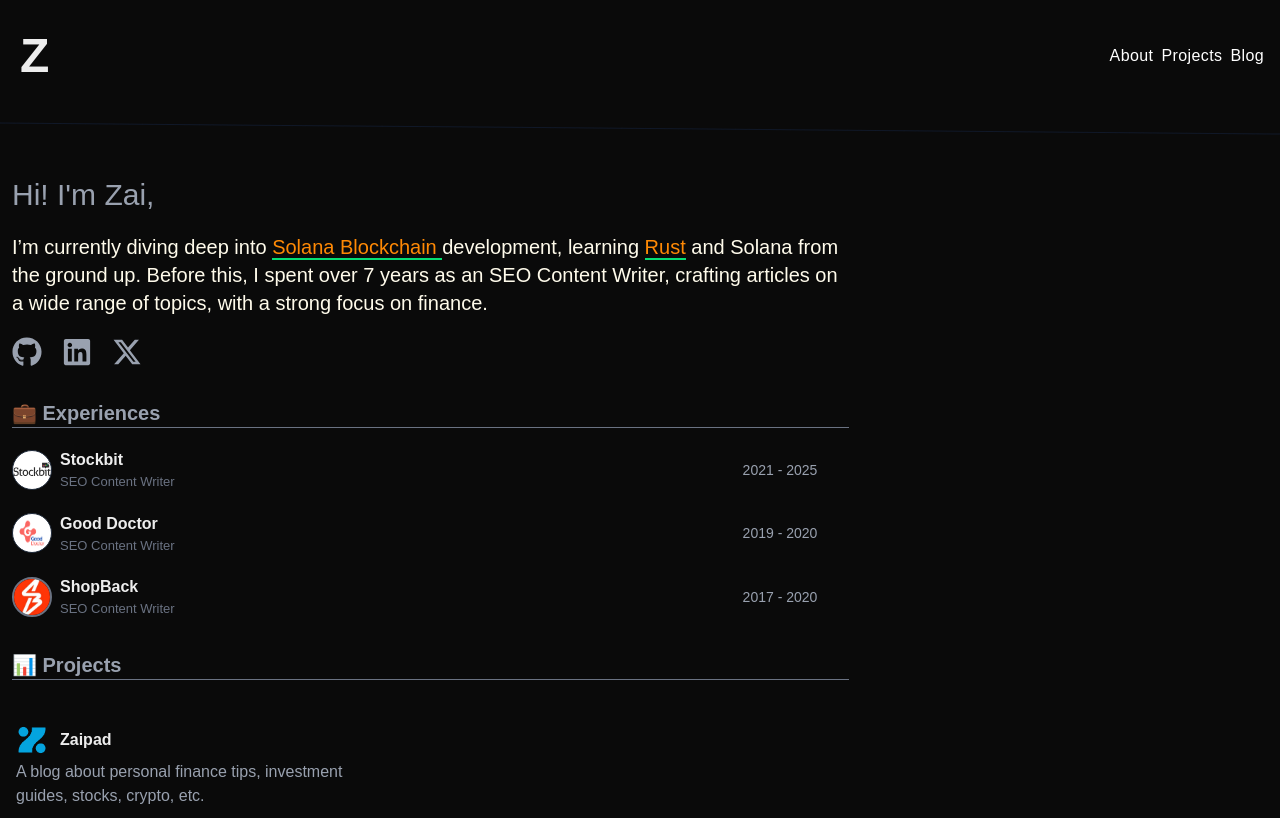
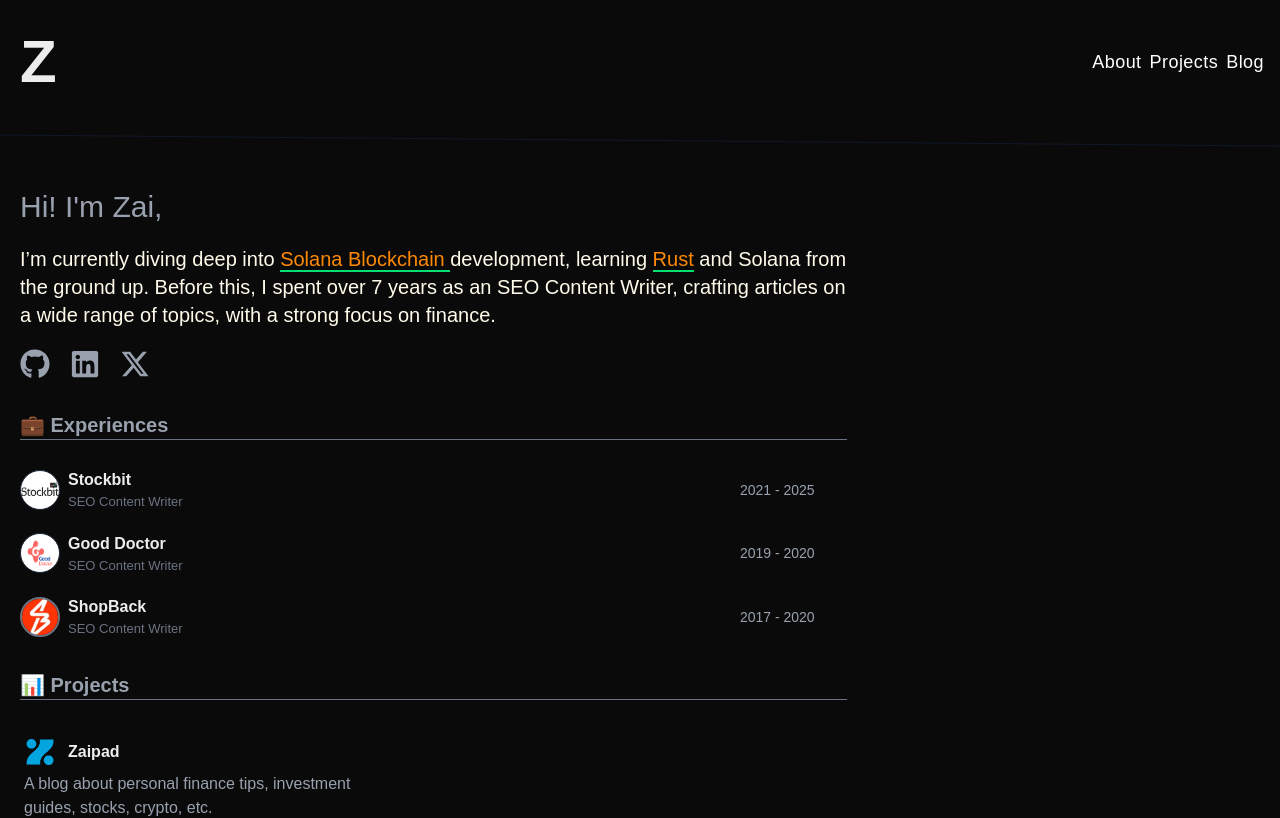
Before and after one commit to zaialamm/personal-site, a Next.js app: page / in a window 1280 px wide. Shown: the top 818 px of the page. Built offline with nearby package versions, Linux system fonts and the light colour scheme.

Commit message:
fix: layout

```diff
--- a/src/app/layout.tsx
+++ b/src/app/layout.tsx
@@ -16,7 +16,7 @@ export default function Layout({children}: {children: React.ReactNode }) {
         className= {`antialiased flex flex-col min-h-screen` }
       >
       <Header />
-      <main className="flex-grow container mx-auto px-3">
+      <main className="flex-grow container mx-auto">
        {children}
        </main>
       <Footer />
--- a/src/app/page.tsx
+++ b/src/app/page.tsx
@@ -9,7 +9,7 @@ import z from "@/../public/img/zaipad.png";
 
 export default function Home() {
   return (
-    <div className="my-8">
+    <div className="my-8 px-5">
       <h1 className="text-3xl text-gray-400 font-light">Hi! I'm Zai, </h1>
 
       <p className="text-amber-50 my-5 lg:text-xl lg:w-2/3">
@@ -27,7 +27,7 @@ export default function Home() {
         💼 Experiences
         </h2>
 
-      <div className="flex space-between items-center w-sm md:w-2/3 mt-5 pr-8">
+      <div className="flex space-between items-center w-sm md:w-2/3 mt-7 pr-8">
       <Image src={sb} alt="logo Stockbit" width="52" height="52"
       className=" bg-white rounded-full w-10 h-10 border border-gray-800"
       >
@@ -67,7 +67,7 @@ export default function Home() {
         📊 Projects
         </h2>
 
-      <div className="py-5 hover:border-1 hover:rounded-2xl hover:border-orange-400 w-sm sm:2/3 mt-5">
+      <div className="py-3 hover:border-1 hover:rounded-2xl hover:border-orange-400 w-sm sm:2/3 mt-5">
 
       <div className="flex items-center">
       <Image src={z} alt="logo Zaipad" width="52" height="52"
--- a/src/components/core/Header.tsx
+++ b/src/components/core/Header.tsx
@@ -4,10 +4,10 @@ import Link from "next/link";
 
 export default function Header() {
     return (
-      <>
+      <header className="container mx-auto">
       <div className="flex justify-between items-center pl-5 pr-2 py-8">
 
-        <div className="text-5xl font-semibold flex justify-center">
+        <div className="text-4xl font-semibold flex justify-center sm:text-5xl md:text-6xl">
           <Link href="/" className="">
             Z
           </Link>
@@ -24,7 +24,7 @@ export default function Header() {
 
       </div>
 
-      </>
+      </header>
 
 
 
--- a/src/components/core/Navbar.tsx
+++ b/src/components/core/Navbar.tsx
@@ -5,7 +5,7 @@ export default function Navbar() {
     return (
         <nav
         id = "navigation"
-        className ="flex flex-row justify-end w-full overflow-hidden"
+        className ="flex flex-row justify-end w-full overflow-hidden text-lg"
         >
             <ul className="flex flex-row p-2 space-x-2 tracking-wide">
                 <LinkItem href="/about" title="About" />
```
